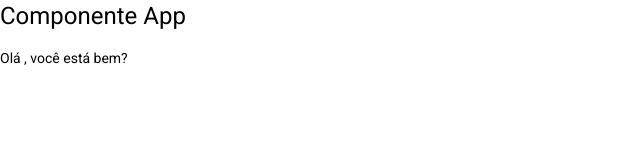
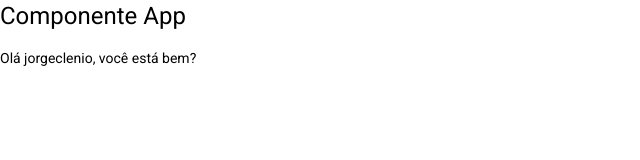
Before and after one commit to jorgeclenio/repositorioEstudos, an Angular app in the folder 002.Udemy/001.CursoWebModernoCompletoComJS2021/031.Angular9/CRUD/frontend/: page / in a window 1280 px wide. Shown: the top 160 px of the page, without its empty margins (0-640 px from the left). Built offline with nearby package versions, Linux system fonts and the light colour scheme.

Commit message:
Update app.component.ts

```diff
--- a/002.Udemy/001.CursoWebModernoCompletoComJS2021/031.Angular9/CRUD/frontend/src/app/app.component.ts
+++ b/002.Udemy/001.CursoWebModernoCompletoComJS2021/031.Angular9/CRUD/frontend/src/app/app.component.ts
@@ -5,5 +5,5 @@ import { Component } from "@angular/core";
   templateUrl: "app.component.html",
 })
 export class AppComponent {
-
+  nome = "jorgeclenio";
 }
```
